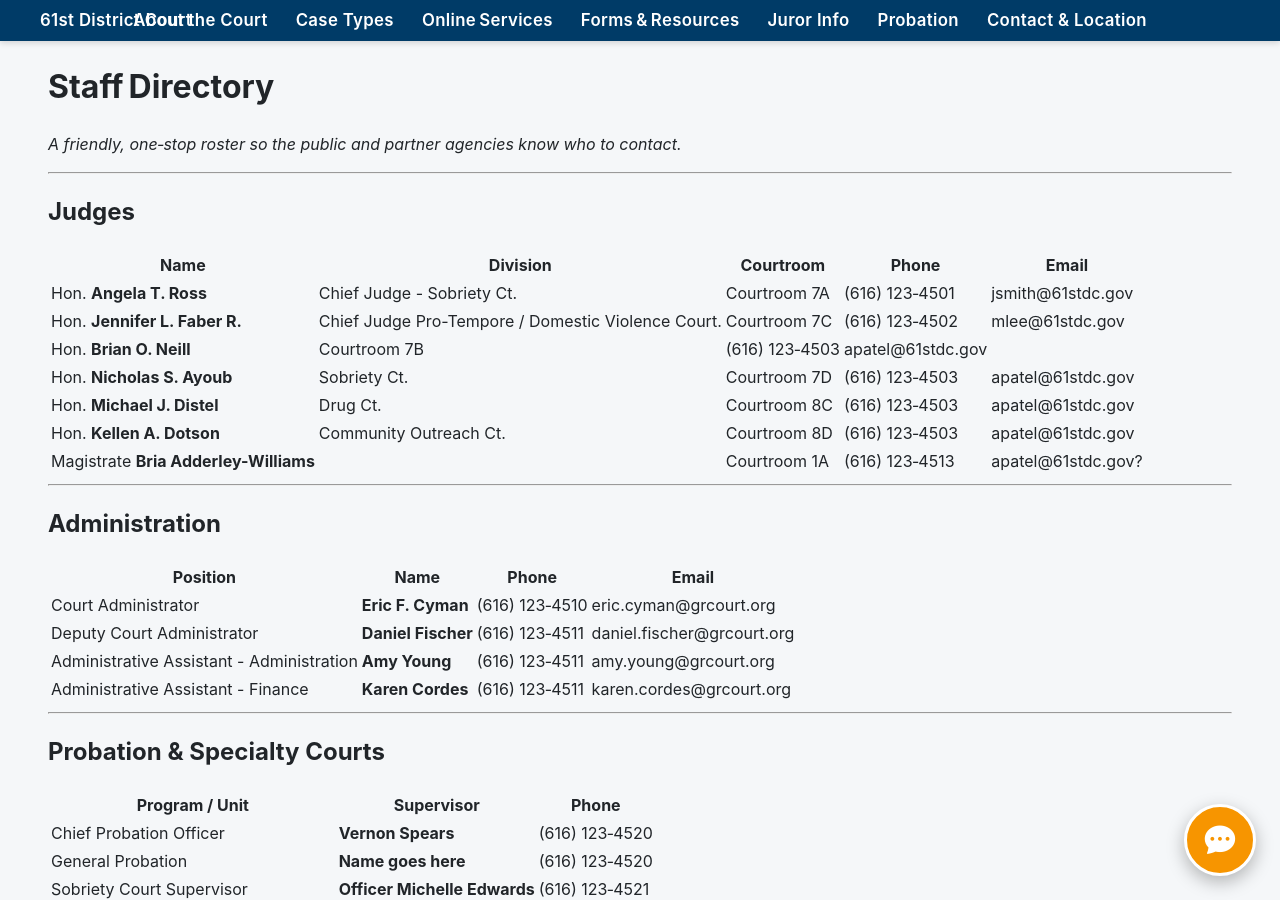
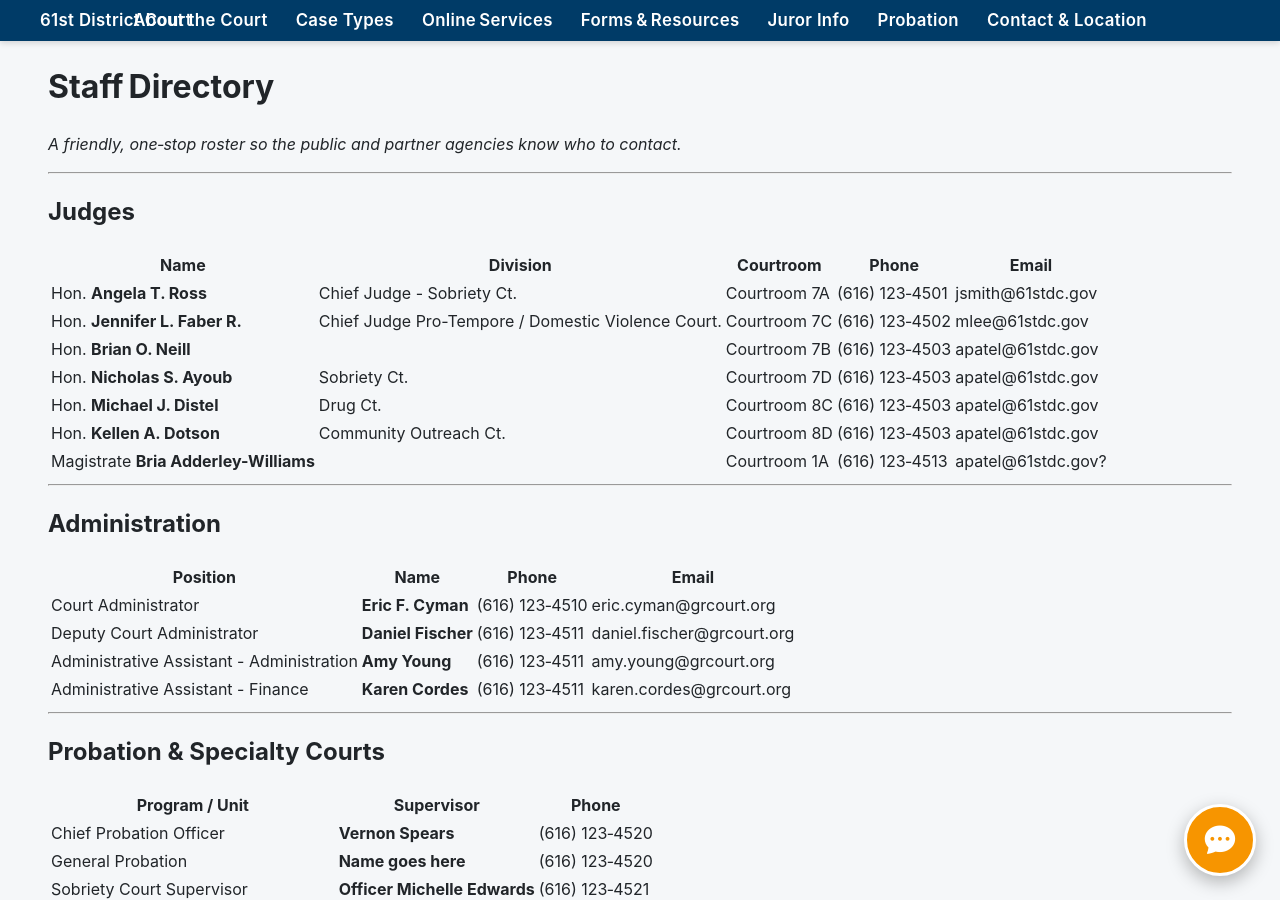
Before and after one commit to DrStern/DanFischer.github.io, a Jekyll site: the page built from staff-directory.md, in a window 1280 px wide and 900 px high. Built offline with Jekyll 4.4.1, drawn with Linux system fonts in a browser that asks for light colours.

```diff
--- a/staff-directory.md
+++ b/staff-directory.md
@@ -16,7 +16,7 @@ _A friendly, one‑stop roster so the public and partner agencies know who to co
 |------|----------|-----------|-------|-------|
 | Hon. **Angela T. Ross** | Chief Judge - Sobriety Ct. | Courtroom 7A | (616) 123‑4501 | jsmith@61stdc.gov |
 | Hon. **Jennifer L. Faber R.** | Chief Judge Pro-Tempore / Domestic Violence Court. | Courtroom 7C | (616) 123‑4502 | mlee@61stdc.gov |
-| Hon. **Brian O. Neill** |  Courtroom 7B | (616) 123‑4503 | apatel@61stdc.gov |
+| Hon. **Brian O. Neill** ||  Courtroom 7B | (616) 123‑4503 | apatel@61stdc.gov |
 | Hon. **Nicholas S. Ayoub** |  Sobriety Ct. | Courtroom 7D | (616) 123‑4503 | apatel@61stdc.gov |
 | Hon. **Michael J. Distel** |  Drug Ct. | Courtroom 8C | (616) 123‑4503 | apatel@61stdc.gov |
 | Hon. **Kellen A. Dotson** |  Community Outreach Ct. | Courtroom 8D | (616) 123‑4503 | apatel@61stdc.gov |
```
